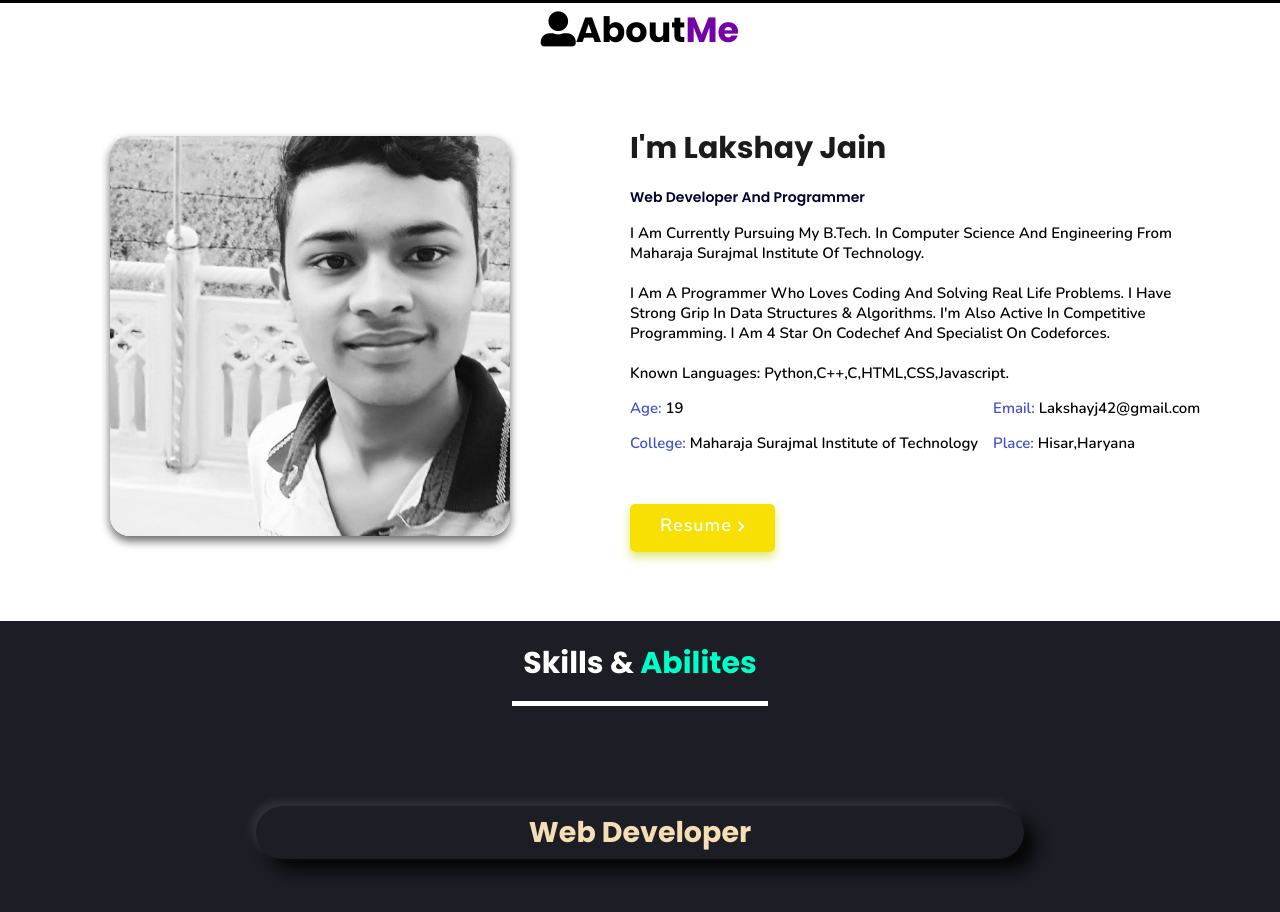
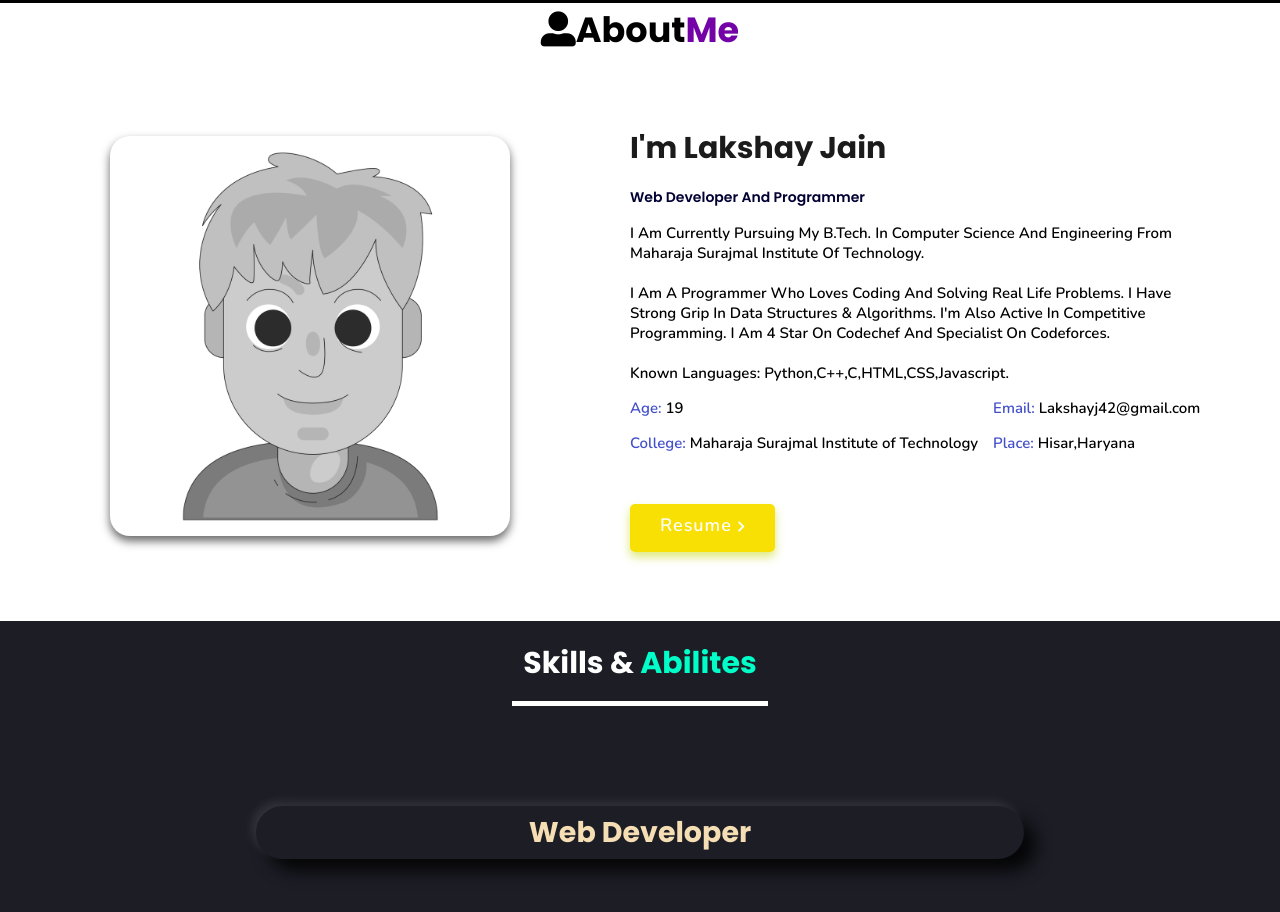
Before and after one commit to lakshay42-insta/Portfolio, a plain HTML site: page index.html in a window 1280 px wide. Shown: the part 797-1709 px from the top of the page. Drawn offline with nearby package versions, Linux system fonts and the light colour scheme; a script that the page names is missing.

Commit message:
Update index.html

```diff
--- a/index.html
+++ b/index.html
@@ -78,7 +78,7 @@
         <div class="row">
             <!-- profile image div  -->
             <div class="image">
-                <img draggable="false" class="tilt" src="profile.jpeg" alt="">
+                <img draggable="false" class="tilt" src="boyavataar.png" alt="">
             </div>
             <!-- profile image div end  -->
             <div class="content">
```
